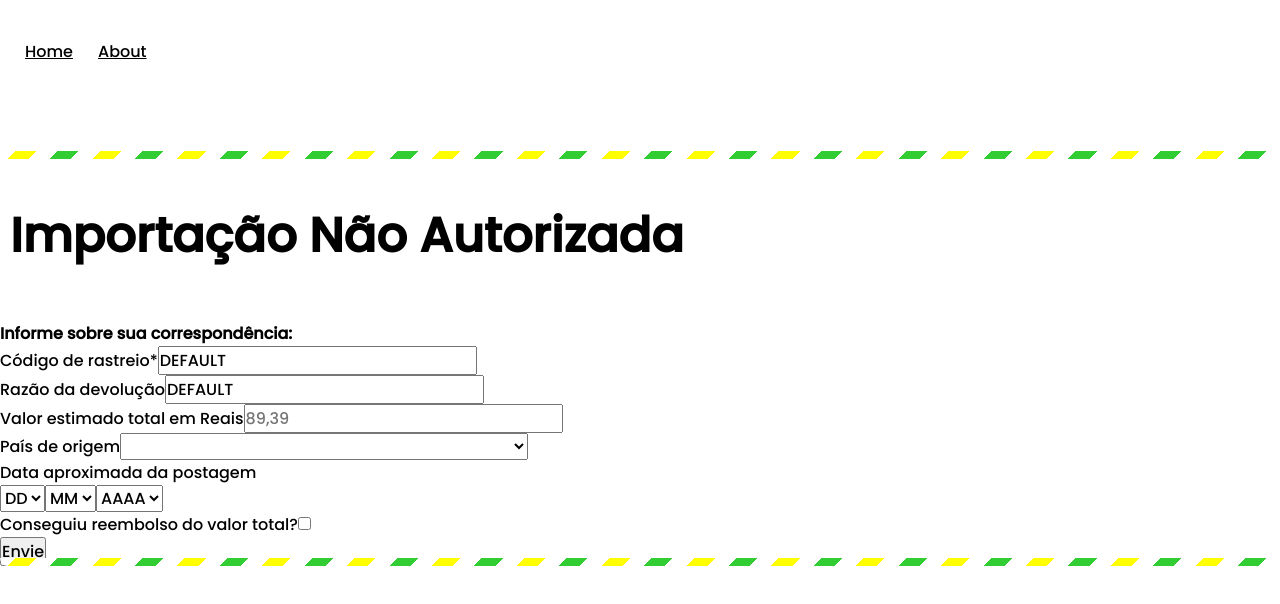
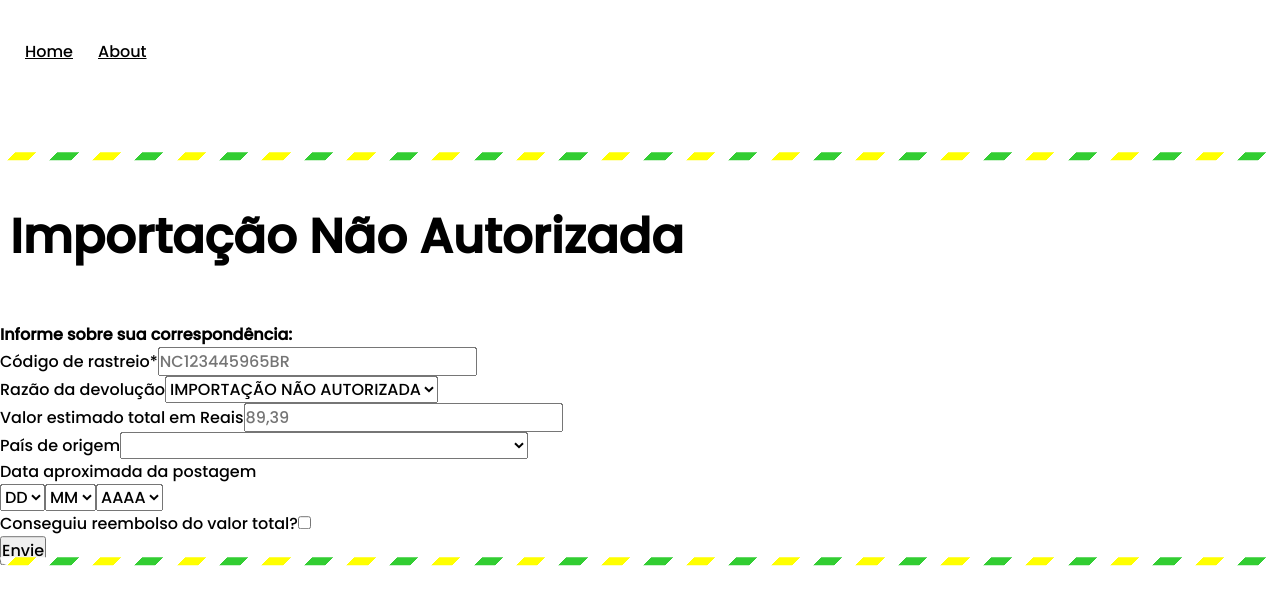
Before and after one commit to spiceee/bpon, a React app in the folder client/: page / in a window 1280 px wide. Shown: the top 604 px of the page. Built offline with nearby package versions, Linux system fonts and the light colour scheme.

Commit message:
Add CAPTCHA

```diff
--- a/client/src/App.tsx
+++ b/client/src/App.tsx
@@ -18,6 +18,11 @@ const App: React.FC = () => {
                 <meta charSet="utf-8" />
                 <title>Importação Não Autorizada</title>
                 <link rel="icon" type="image/png" href={favicon} />
+                <script
+                    src="https://challenges.cloudflare.com/turnstile/v0/api.js"
+                    async
+                    defer
+                ></script>
             </Helmet>
             <Navbar />
             <Switch>
--- a/client/src/components/Form.tsx
+++ b/client/src/components/Form.tsx
@@ -2,7 +2,14 @@ import React, { useState, useEffect, useRef } from 'react';
 import { Link } from 'react-router-dom';
 import { useForm } from 'react-hook-form';
 
-import { DEFAULT, COUNTRIES, DAYS, MONTHS, YEARS } from '../utils/constants';
+import {
+    DEFAULT,
+    COUNTRIES,
+    DAYS,
+    MONTHS,
+    YEARS,
+    REASONS,
+} from '../utils/constants';
 
 const formStates = Object.freeze({
     SUCCESS: 'SUCCESS',
@@ -23,8 +30,8 @@ const Form: React.FC = () => {
         formState: { errors },
     } = useForm({
         defaultValues: {
-            code: DEFAULT,
-            reason: DEFAULT,
+            code: '',
+            reason: REASONS[0].code,
             country_of_origin: DEFAULT,
             date_of_postage: DEFAULT,
             dopMon: DEFAULT,
@@ -54,14 +61,20 @@ const Form: React.FC = () => {
                         />
                         <div className="error"></div>
                     </div>
+
                     <div className="inputWrapper">
                         <label htmlFor="reason">Razão da devolução</label>
-                        <input
+                        <select
                             {...register('reason', {
-                                required: true,
+                                required: false,
                             })}
-                            type="text"
-                        />
+                        >
+                            {REASONS.map(reason => (
+                                <option value={reason.code} key={reason.code}>
+                                    {reason.reasonPtBr}
+                                </option>
+                            ))}
+                        </select>
                         <div className="error"></div>
                     </div>
                 </div>
--- a/client/src/pages/Home.tsx
+++ b/client/src/pages/Home.tsx
@@ -1,6 +1,8 @@
 import React from 'react';
 import Form from '../components/Form';
 import Link from '../components/Link';
+
+import { PUBLIC_CAPTCHA_SITE_KEY } from '../utils/constants';
 
 const Home: React.FC = () => {
     return (
@@ -8,6 +10,11 @@ const Home: React.FC = () => {
             <div className="wrapper envelope">
                 <h1>Importação Não Autorizada</h1>
                 <Form />
+                <div
+                    className="cf-turnstile"
+                    data-sitekey={PUBLIC_CAPTCHA_SITE_KEY}
+                    data-callback="javascriptCallback"
+                ></div>
             </div>
         </>
     );
--- a/client/src/utils/constants.ts
+++ b/client/src/utils/constants.ts
@@ -12,6 +12,19 @@ export const YEARS = Array.from(
     { length: CURRENT_YEAR - START_YEAR },
     (v, k) => k + START_YEAR + 1
 ).reverse();
+
+export const PUBLIC_CAPTCHA_SITE_KEY = '0x4AAAAAAARUtku6T8l9ez0f';
+
+export const REASONS = [
+    {
+        code: 'not_authorized',
+        reasonPtBr: 'IMPORTAÇÃO NÃO AUTORIZADA',
+    },
+    {
+        code: 'others',
+        reasonPtBr: 'OUTRAS',
+    },
+];
 
 export const COUNTRIES = [
     {
```
